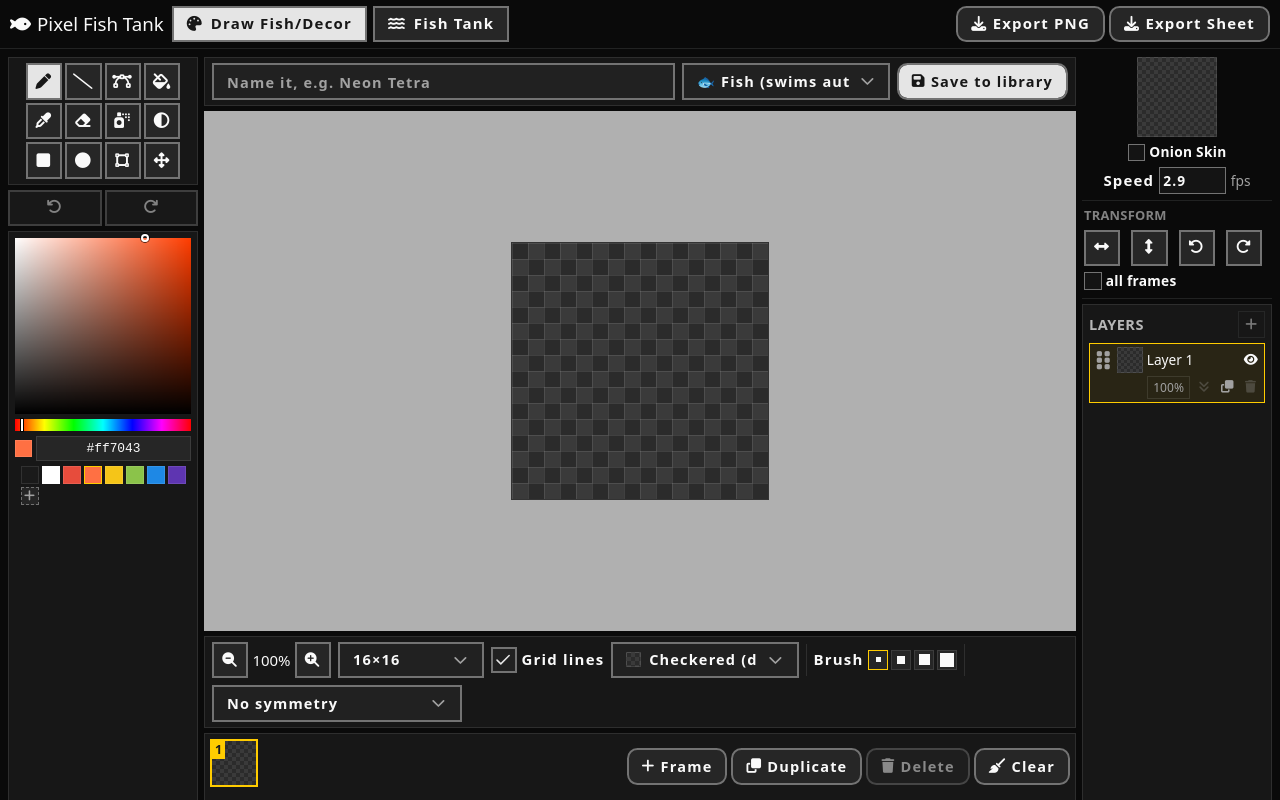
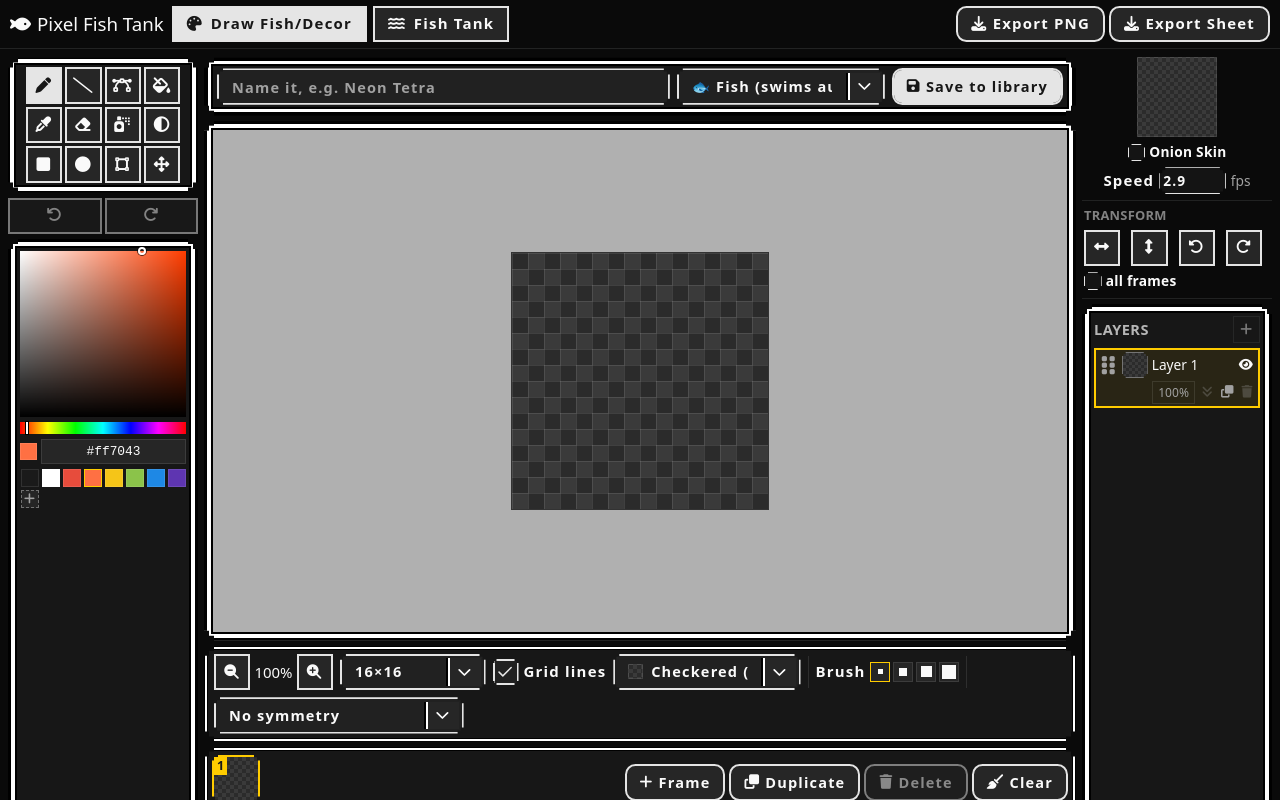
Before and after one commit to Pannatorn01/FishTank_react, a React (Vite) app: page / in a window 1280 px wide. Built offline with nearby package versions, Linux system fonts and the light colour scheme; a web font is replaced by a local one.

Commit message:
feat :edit card

```diff
--- a/src/components/ui/alert-dialog.tsx
+++ b/src/components/ui/alert-dialog.tsx
@@ -56,7 +56,7 @@ function AlertDialogContent({
         data-slot="alert-dialog-content"
         data-size={size}
         className={cn(
-          "group/alert-dialog-content fixed top-1/2 left-1/2 z-50 grid w-full -translate-x-1/2 -translate-y-1/2 gap-4 rounded-xl bg-popover p-4 text-popover-foreground ring-1 ring-foreground/10 duration-100 outline-none data-[size=default]:max-w-xs data-[size=sm]:max-w-xs data-[size=default]:sm:max-w-sm data-open:animate-in data-open:fade-in-0 data-open:zoom-in-95 data-closed:animate-out data-closed:fade-out-0 data-closed:zoom-out-95",
+          "retro group/alert-dialog-content pixel-corners-lg fixed top-1/2 left-1/2 z-50 grid w-full -translate-x-1/2 -translate-y-1/2 gap-4 rounded-none border-2 border-foreground dark:border-ring bg-popover p-4 text-popover-foreground duration-100 outline-none data-[size=default]:max-w-xs data-[size=sm]:max-w-xs data-[size=default]:sm:max-w-sm data-open:animate-in data-open:fade-in-0 data-open:zoom-in-95 data-closed:animate-out data-closed:fade-out-0 data-closed:zoom-out-95",
           className
         )}
         {...props}
@@ -89,7 +89,7 @@ function AlertDialogFooter({
     <div
       data-slot="alert-dialog-footer"
       className={cn(
-        "-mx-4 -mb-4 flex flex-col-reverse gap-2 rounded-b-xl border-t bg-muted/50 p-4 group-data-[size=sm]/alert-dialog-content:grid group-data-[size=sm]/alert-dialog-content:grid-cols-2 sm:flex-row sm:justify-end",
+        "-mx-4 -mb-4 flex flex-col-reverse gap-2 border-t-2 border-foreground dark:border-ring bg-muted/50 p-4 group-data-[size=sm]/alert-dialog-content:grid group-data-[size=sm]/alert-dialog-content:grid-cols-2 sm:flex-row sm:justify-end",
         className
       )}
       {...props}
--- a/src/components/ui/button.tsx
+++ b/src/components/ui/button.tsx
@@ -5,7 +5,7 @@ import { Slot } from "radix-ui"
 import { cn } from "@/lib/utils"
 
 const buttonVariants = cva(
-  "retro group/button inline-flex shrink-0 items-center justify-center rounded-none border-2 border-foreground dark:border-ring bg-clip-padding text-sm font-medium whitespace-nowrap transition-all outline-none select-none focus-visible:ring-3 focus-visible:ring-ring/50 active:not-aria-[haspopup]:translate-y-1 disabled:pointer-events-none disabled:opacity-50 aria-invalid:border-destructive aria-invalid:ring-3 aria-invalid:ring-destructive/20 dark:aria-invalid:border-destructive/50 dark:aria-invalid:ring-destructive/40 [&_svg]:pointer-events-none [&_svg]:shrink-0 [&_svg:not([class*='size-'])]:size-4",
+  "retro pixel-bevel group/button inline-flex shrink-0 items-center justify-center rounded-none border-2 border-foreground dark:border-ring bg-clip-padding text-sm font-medium whitespace-nowrap transition-all outline-none select-none focus-visible:ring-3 focus-visible:ring-ring/50 active:not-aria-[haspopup]:translate-y-1 disabled:pointer-events-none disabled:opacity-50 aria-invalid:border-destructive aria-invalid:ring-3 aria-invalid:ring-destructive/20 dark:aria-invalid:border-destructive/50 dark:aria-invalid:ring-destructive/40 [&_svg]:pointer-events-none [&_svg]:shrink-0 [&_svg:not([class*='size-'])]:size-4",
   {
     variants: {
       variant: {
--- a/src/components/ui/checkbox.tsx
+++ b/src/components/ui/checkbox.tsx
@@ -14,7 +14,7 @@ function Checkbox({
     <CheckboxPrimitive.Root
       data-slot="checkbox"
       className={cn(
-        "peer relative flex size-5 shrink-0 items-center justify-center rounded-none border-2 border-foreground dark:border-ring transition-colors outline-none group-has-disabled/field:opacity-50 group-has-[:focus-visible]/field-label:ring-0 after:absolute after:-inset-x-3 after:-inset-y-2 focus-visible:ring-3 focus-visible:ring-ring/50 disabled:cursor-not-allowed disabled:opacity-50 aria-invalid:border-destructive aria-invalid:ring-3 aria-invalid:ring-destructive/20 dark:bg-input/30 dark:aria-invalid:border-destructive/50 dark:aria-invalid:ring-destructive/40 data-checked:bg-primary data-checked:text-primary",
+        "peer relative flex size-5 shrink-0 items-center justify-center rounded-none pixel-corners-sm border-2 border-foreground dark:border-ring transition-colors outline-none group-has-disabled/field:opacity-50 group-has-[:focus-visible]/field-label:ring-0 after:absolute after:-inset-x-3 after:-inset-y-2 focus-visible:ring-3 focus-visible:ring-ring/50 disabled:cursor-not-allowed disabled:opacity-50 aria-invalid:border-destructive aria-invalid:ring-3 aria-invalid:ring-destructive/20 dark:bg-input/30 dark:aria-invalid:border-destructive/50 dark:aria-invalid:ring-destructive/40 data-checked:bg-primary data-checked:text-primary",
         className
       )}
       {...props}
--- a/src/components/ui/input.tsx
+++ b/src/components/ui/input.tsx
@@ -8,7 +8,7 @@ function Input({ className, type, ...props }: React.ComponentProps<"input">) {
       type={type}
       data-slot="input"
       className={cn(
-        "retro h-7 w-full min-w-0 rounded-none border-2 border-foreground dark:border-ring bg-transparent px-2.5 py-1 text-base transition-colors outline-none file:inline-flex file:h-6 file:border-0 file:bg-transparent file:text-sm file:font-medium file:text-foreground placeholder:text-muted-foreground focus-visible:ring-3 focus-visible:ring-ring/50 disabled:pointer-events-none disabled:cursor-not-allowed disabled:bg-input/50 disabled:opacity-50 aria-invalid:border-destructive aria-invalid:ring-3 aria-invalid:ring-destructive/20 md:text-sm dark:bg-input/30 dark:disabled:bg-input/80 dark:aria-invalid:border-destructive/50 dark:aria-invalid:ring-destructive/40",
+        "retro pixel-corners h-7 w-full min-w-0 rounded-none border-2 border-foreground dark:border-ring bg-transparent px-2.5 py-1 text-base transition-colors outline-none file:inline-flex file:h-6 file:border-0 file:bg-transparent file:text-sm file:font-medium file:text-foreground placeholder:text-muted-foreground focus-visible:ring-3 focus-visible:ring-ring/50 disabled:pointer-events-none disabled:cursor-not-allowed disabled:bg-input/50 disabled:opacity-50 aria-invalid:border-destructive aria-invalid:ring-3 aria-invalid:ring-destructive/20 md:text-sm dark:bg-input/30 dark:disabled:bg-input/80 dark:aria-invalid:border-destructive/50 dark:aria-invalid:ring-destructive/40",
         className
       )}
       {...props}
--- a/src/components/ui/select.tsx
+++ b/src/components/ui/select.tsx
@@ -42,14 +42,14 @@ function SelectTrigger({
       data-slot="select-trigger"
       data-size={size}
       className={cn(
-        "retro flex w-fit items-center justify-between gap-1.5 rounded-none border-2 border-foreground dark:border-ring bg-transparent py-2 pr-2 pl-2.5 text-sm whitespace-nowrap transition-colors outline-none select-none focus-visible:ring-3 focus-visible:ring-ring/50 disabled:cursor-not-allowed disabled:opacity-50 aria-invalid:border-destructive aria-invalid:ring-3 aria-invalid:ring-destructive/20 data-placeholder:text-muted-foreground data-[size=default]:h-7 data-[size=sm]:h-6 *:data-[slot=select-value]:line-clamp-1 *:data-[slot=select-value]:flex *:data-[slot=select-value]:items-center *:data-[slot=select-value]:gap-1.5 dark:bg-input/30 dark:hover:bg-input/50 dark:aria-invalid:border-destructive/50 dark:aria-invalid:ring-destructive/40 [&_svg]:pointer-events-none [&_svg]:shrink-0 [&_svg:not([class*='size-'])]:size-4",
+        "retro pixel-corners flex w-fit items-center justify-between gap-1.5 rounded-none border-2 border-foreground dark:border-ring bg-transparent py-2 pr-2 pl-2.5 text-sm whitespace-nowrap transition-colors outline-none select-none focus-visible:ring-3 focus-visible:ring-ring/50 disabled:cursor-not-allowed disabled:opacity-50 aria-invalid:border-destructive aria-invalid:ring-3 aria-invalid:ring-destructive/20 data-placeholder:text-muted-foreground data-[size=default]:h-7 data-[size=sm]:h-6 *:data-[slot=select-value]:line-clamp-1 *:data-[slot=select-value]:flex *:data-[slot=select-value]:items-center *:data-[slot=select-value]:gap-1.5 dark:bg-input/30 dark:hover:bg-input/50 dark:aria-invalid:border-destructive/50 dark:aria-invalid:ring-destructive/40 [&_svg]:pointer-events-none [&_svg]:shrink-0 [&_svg:not([class*='size-'])]:size-4",
         className
       )}
       {...props}
     >
       {children}
-      <SelectPrimitive.Icon asChild>
-        <ChevronDownIcon className="pointer-events-none size-4 text-muted-foreground" />
+      <SelectPrimitive.Icon className="select-arrow-segment">
+        <ChevronDownIcon className="pointer-events-none size-4" />
       </SelectPrimitive.Icon>
     </SelectPrimitive.Trigger>
   )
@@ -67,7 +67,7 @@ function SelectContent({
       <SelectPrimitive.Content
         data-slot="select-content"
         data-align-trigger={position === "item-aligned"}
-        className={cn("retro relative z-50 max-h-(--radix-select-content-available-height) min-w-36 origin-(--radix-select-content-transform-origin) overflow-x-hidden overflow-y-auto rounded-none border-2 border-foreground dark:border-ring bg-popover text-popover-foreground shadow-none duration-100 data-[align-trigger=true]:animate-none data-[side=bottom]:slide-in-from-top-2 data-[side=left]:slide-in-from-right-2 data-[side=right]:slide-in-from-left-2 data-[side=top]:slide-in-from-bottom-2 data-open:animate-in data-open:fade-in-0 data-open:zoom-in-95 data-closed:animate-out data-closed:fade-out-0 data-closed:zoom-out-95", position ==="popper"&&"data-[side=bottom]:translate-y-1 data-[side=left]:-translate-x-1 data-[side=right]:translate-x-1 data-[side=top]:-translate-y-1", className )}
+        className={cn("retro pixel-corners-lg relative z-50 max-h-(--radix-select-content-available-height) min-w-36 origin-(--radix-select-content-transform-origin) overflow-x-hidden overflow-y-auto rounded-none border-2 border-foreground dark:border-ring bg-popover text-popover-foreground shadow-none duration-100 data-[align-trigger=true]:animate-none data-[side=bottom]:slide-in-from-top-2 data-[side=left]:slide-in-from-right-2 data-[side=right]:slide-in-from-left-2 data-[side=top]:slide-in-from-bottom-2 data-open:animate-in data-open:fade-in-0 data-open:zoom-in-95 data-closed:animate-out data-closed:fade-out-0 data-closed:zoom-out-95", position ==="popper"&&"data-[side=bottom]:translate-y-1 data-[side=left]:-translate-x-1 data-[side=right]:translate-x-1 data-[side=top]:-translate-y-1", className )}
         position={position}
         align={align}
         {...props}
--- a/src/hooks/usePixelEditor.ts
+++ b/src/hooks/usePixelEditor.ts
@@ -1761,10 +1761,8 @@ class PixelEditorEngine {
       const shown = this.moveBuffer && this.selection && !this.selectionDraft ? shiftBox(activeBox, this.moveDelta) : activeBox;
       ctx.save();
       ctx.strokeStyle = '#ffcc00';
-      ctx.lineWidth = 1;
-      ctx.setLineDash([4, 3]);
+      ctx.lineWidth = 2;
       ctx.strokeRect(shown.x0 * cellPx, shown.y0 * cellPx, (shown.x1 - shown.x0 + 1) * cellPx, (shown.y1 - shown.y0 + 1) * cellPx);
-      ctx.setLineDash([]);
       ctx.restore();
 
       if (this.tool === 'select' && this.selection && !this.selectionDraft) {
--- a/src/index.css
+++ b/src/index.css
@@ -17,6 +17,100 @@
   font-size: 0.72rem;
   line-height: 1.6;
   letter-spacing: 0.08em;
+}
+
+/*
+ * Pixel-art notched corners: a 2-step staircase cut at each corner (clip-path), instead of a
+ * rounded or plain square corner - the classic 8-bit/16-bit RPG dialog-box bezel look. Three
+ * fixed pixel sizes (not proportional to the element) so the notch reads as a consistent "tile"
+ * size across the whole UI, matching how real pixel-art panels use a fixed-size corner sprite.
+ * sm = tiny controls (checkboxes, swatches), default = buttons/inputs/selects, lg = cards/dialogs.
+ * Defined as custom properties (not just classes) so plain app CSS rules can also do
+ * `clip-path: var(--clip-pixel-lg)` without needing a Tailwind class on the element.
+ */
+:root {
+  --clip-pixel-sm: polygon(
+    0 4px, 2px 4px, 2px 2px, 4px 2px, 4px 0,
+    calc(100% - 4px) 0, calc(100% - 4px) 2px, calc(100% - 2px) 2px, calc(100% - 2px) 4px, 100% 4px,
+    100% calc(100% - 4px), calc(100% - 2px) calc(100% - 4px), calc(100% - 2px) calc(100% - 2px), calc(100% - 4px) calc(100% - 2px), calc(100% - 4px) 100%,
+    4px 100%, 4px calc(100% - 2px), 2px calc(100% - 2px), 2px calc(100% - 4px), 0 calc(100% - 4px)
+  );
+  --clip-pixel: polygon(
+    0 6px, 3px 6px, 3px 3px, 6px 3px, 6px 0,
+    calc(100% - 6px) 0, calc(100% - 6px) 3px, calc(100% - 3px) 3px, calc(100% - 3px) 6px, 100% 6px,
+    100% calc(100% - 6px), calc(100% - 3px) calc(100% - 6px), calc(100% - 3px) calc(100% - 3px), calc(100% - 6px) calc(100% - 3px), calc(100% - 6px) 100%,
+    6px 100%, 6px calc(100% - 3px), 3px calc(100% - 3px), 3px calc(100% - 6px), 0 calc(100% - 6px)
+  );
+  --clip-pixel-lg: polygon(
+    0 10px, 5px 10px, 5px 5px, 10px 5px, 10px 0,
+    calc(100% - 10px) 0, calc(100% - 10px) 5px, calc(100% - 5px) 5px, calc(100% - 5px) 10px, 100% 10px,
+    100% calc(100% - 10px), calc(100% - 5px) calc(100% - 10px), calc(100% - 5px) calc(100% - 5px), calc(100% - 10px) calc(100% - 5px), calc(100% - 10px) 100%,
+    10px 100%, 10px calc(100% - 5px), 5px calc(100% - 5px), 5px calc(100% - 10px), 0 calc(100% - 10px)
+  );
+}
+.pixel-corners-sm { clip-path: var(--clip-pixel-sm); }
+.pixel-corners { clip-path: var(--clip-pixel); }
+.pixel-corners-lg {
+  clip-path: var(--clip-pixel-lg);
+  border: 2px solid #000;
+  box-shadow: inset 0 0 0 4px #fff, inset 0 0 0 6px #000;
+}
+
+/*
+ * Pixel-bevel borders for small controls: light top/left, dark bottom/right - the classic raised
+ * 3D block look (same trick as old Windows/console UI, just chunkier). Piggybacks on the
+ * pixel-corners-* classes already applied to every shared UI primitive (Input, Select,
+ * Checkbox) - that's more reliable than targeting `data-slot` directly, since Radix's
+ * `asChild`/Slot (used by AlertDialogAction/Cancel to render as a Button) can drop a slot-injected
+ * data-slot in favor of the child's own, but always merges classNames together. Buttons use the
+ * plain-square `.pixel-bevel` variant (no notch clip-path) - real clickable buttons stay flat
+ * rectangles with just the raised bevel edge, matching the reference toolbar look, while
+ * `.pixel-corners*` keeps the RPG-dialog notch for non-button chrome. Buttons invert on `:active`
+ * to look pressed-in. Card-scale elements (pixel-corners-lg and the app's own panels) use a
+ * black/white/black concentric ring instead - see each of their own rules below.
+ */
+:root {
+  --bevel-light: #e4e4e4;
+  --bevel-dark: #000000;
+}
+.pixel-corners-sm, .pixel-corners, .pixel-bevel,
+.tank-palette-item, .frame-thumb, .layer-thumb, .brush-size-btn, .swatch-add {
+  border-top-color: var(--bevel-light);
+  border-left-color: var(--bevel-light);
+  border-bottom-color: var(--bevel-light);
+  border-right-color: var(--bevel-light);
+}
+/* Tag+class (not data-slot) so this still matches when Radix's asChild/Slot (AlertDialogAction/Cancel) swaps in its own data-slot. */
+button.pixel-corners:active:not(:disabled), button.pixel-corners-sm:active:not(:disabled), button.pixel-bevel:active:not(:disabled) {
+  border-top-color: var(--bevel-dark);
+  border-left-color: var(--bevel-dark);
+  border-bottom-color: var(--bevel-light);
+  border-right-color: var(--bevel-light);
+}
+
+/*
+ * Aseprite-style concentric black/white/black ring for card-scale panels (canvas viewport, side
+ * panels, dialogs, dropdown popovers): a solid black border, then a white band, then a second
+ * black band - via inset box-shadow so it stays inside the pixel-corners-lg clip-path instead of
+ * being clipped off (an outset ring would extend past the clip region and get cut away).
+ */
+.card-ring {
+  border: 2px solid #000;
+  box-shadow: inset 0 0 0 4px #fff, inset 0 0 0 6px #000;
+}
+
+/* Select trigger: a distinct arrow segment on the right edge, like Aseprite's split dropdown button. */
+.select-arrow-segment {
+  display: inline-flex;
+  align-items: center;
+  justify-content: center;
+  align-self: stretch;
+  margin: -8px -8px -8px 6px;
+  padding: 0 6px;
+  background: var(--secondary);
+  color: var(--secondary-foreground);
+  border-left: 2px solid #000;
+  box-shadow: inset 2px 0 0 #fff;
 }
 
 @theme inline {
@@ -182,8 +276,10 @@ main { flex: 1; overflow: auto; padding: 8px; min-height: 0; }
   justify-content: center;
   gap: 3px;
   background: var(--card);
-  border: 1px solid var(--border);
-  padding: 5px;
+  border: 2px solid #000;
+  box-shadow: inset 0 0 0 4px #fff, inset 0 0 0 6px #000;
+  padding: 8px;
+  clip-path: var(--clip-pixel-lg);
 }
 .tool-actions { display: flex; gap: 3px; }
 .tool-actions > * { flex: 1; }
@@ -192,12 +288,16 @@ main { flex: 1; overflow: auto; padding: 8px; min-height: 0; }
 
 .pixel-canvas-wrap {
   background: #b0b0b0;
-  padding: 8px;
+  padding: 9px;
   overflow: auto;
   height: min(520px, 68vh);
   display: grid;
   place-items: center;
+  border: 3px solid #000;
+  box-shadow: inset 0 0 0 4px #fff, inset 0 0 0 6px #000;
+  clip-path: var(--clip-pixel-lg);
 }
+
 .pixel-canvas {
   box-shadow: 0 0 0 1px #333;
   touch-action: none;
@@ -236,9 +336,11 @@ main { flex: 1; overflow: auto; padding: 8px; min-height: 0; }
   gap: 7px;
   flex-wrap: wrap;
   background: var(--card);
-  border: 1px solid var(--border);
-  padding: 5px 7px;
+  border: 1px solid #000;
+  box-shadow: inset 0 0 0 2px #fff, inset 0 0 0 3px #000;
+  padding: 7px 9px;
   font-size: 0.78rem;
+  clip-path: var(--clip-pixel-lg);
 }
 .mini-toggle { display: flex; align-items: center; gap: 5px; }
 .zoom-controls { display: flex; align-items: center; gap: 4px; }
@@ -264,9 +366,11 @@ main { flex: 1; overflow: auto; padding: 8px; min-height: 0; }
   align-items: center;
   gap: 7px;
   background: var(--card);
-  border: 1px solid var(--border);
-  padding: 5px 7px;
+  padding: 7px 9px;
   font-size: 0.78rem;
+  border: 4px solid #000;
+  box-shadow: inset 0 0 0 3px #fff, inset 0 0 0 5px #000;
+  clip-path: var(--clip-pixel-lg);
 }
 .status-name-input { flex: 1 1 160px; min-width: 0; height: 1.75rem; font-size: 0.7rem; }
 .selection-info {
@@ -285,8 +389,10 @@ main { flex: 1; overflow: auto; padding: 8px; min-height: 0; }
   gap: 5px;
   flex-wrap: wrap;
   background: var(--card);
-  border: 1px solid var(--border);
-  padding: 5px;
+  border: 1px solid #000;
+  box-shadow: inset 0 0 0 2px #fff, inset 0 0 0 3px #000;
+  padding: 7px;
+  clip-path: var(--clip-pixel-lg);
 }
 .frame-strip { display: flex; gap: 6px; flex-wrap: wrap; }
 .frame-badge-wrap { position: relative; cursor: grab; align-items: center; }
@@ -298,8 +404,9 @@ main { flex: 1; overflow: auto; padding: 8px; min-height: 0; }
   background-color: #2b2b2b;
   background-image: repeating-conic-gradient(#3a3a3a 0% 25%, #2b2b2b 0% 50%);
   background-size: 8px 8px;
-  border: 2px solid var(--border);
+  border: 2px solid var(--ring);
   display: block;
+  clip-path: var(--clip-pixel);
 }
 .frame-thumb-wrap.active .frame-thumb { border-color: #ffcc00; }
 .frame-num {
@@ -318,11 +425,13 @@ main { flex: 1; overflow: auto; padding: 8px; min-height: 0; }
 
 .palette-panel, .library, .layer-panel {
   background: var(--card);
-  border: 1px solid var(--border);
-  padding: 6px;
+  border: 3px solid #000;
+  box-shadow: inset 0 0 0 4px #fff, inset 0 0 0 6px #000;
+  padding: 9px;
   display: flex;
   flex-direction: column;
   gap: 5px;
+  clip-path: var(--clip-pixel-lg);
 }
 .palette-panel { min-height: 0; }
 
@@ -340,8 +449,8 @@ main { flex: 1; overflow: auto; padding: 8px; min-height: 0; }
   display: flex;
   flex-direction: column;
   gap: 3px;
-  padding: 3px 4px;
-  border: 1px solid transparent;
+  padding: 2px 3px;
+  border: 2px solid transparent;
   background: rgba(255, 255, 255, 0.03);
 }
 .layer-row.active { border-color: #ffcc00; background: rgba(255, 204, 0, 0.08); }
@@ -369,7 +478,8 @@ main { flex: 1; overflow: auto; padding: 8px; min-height: 0; }
   background-color: #2b2b2b;
   background-image: repeating-conic-gradient(#3a3a3a 0% 25%, #2b2b2b 0% 50%);
   background-size: 6px 6px;
-  border: 1px solid var(--border);
+  border: 1px solid var(--ring);
+  clip-path: var(--clip-pixel-sm);
 }
 .layer-name { flex: 1; font-size: 0.66rem; overflow: hidden; text-overflow: ellipsis; white-space: nowrap; }
 .layer-name-input {
@@ -554,11 +664,13 @@ main { flex: 1; overflow: auto; padding: 8px; min-height: 0; }
 .library-card {
   position: relative;
   background: var(--card);
-  border: 1px solid var(--border);
-  padding: 5px;
+  border: 1px solid #000;
+  box-shadow: inset 0 0 0 2px #fff, inset 0 0 0 3px #000;
+  padding: 7px;
   width: 58px;
   text-align: center;
   cursor: pointer;
+  clip-path: var(--clip-pixel);
 }
 .library-card canvas {
   background-color: #2b2b2b;
@@ -599,8 +711,8 @@ main { flex: 1; overflow: auto; padding: 8px; min-height: 0; }
   flex: 1;
   min-width: 0;
   overflow: hidden;
-  border: 4px solid var(--foreground);
-  box-shadow: inset 0 0 0 2px #000, inset 0 0 0 3px rgba(255, 255, 255, 0.25);
+  border: 2px solid #000;
+  box-shadow: inset 0 0 0 4px #fff, inset 0 0 0 6px #000;
   min-height: 320px;
 }
 .tank-canvas { display: block; width: 100%; height: 100%; touch-action: none; }
@@ -649,12 +761,14 @@ main { flex: 1; overflow: auto; padding: 8px; min-height: 0; }
 .tank-palette {
   flex: 0 0 190px;
   background: var(--card);
-  border: 1px solid var(--border);
-  padding: 8px;
+  border: 2px solid #000;
+  box-shadow: inset 0 0 0 4px #fff, inset 0 0 0 6px #000;
+  padding: 10px;
   display: flex;
   flex-direction: column;
   gap: 6px;
   overflow-y: auto;
+  clip-path: var(--clip-pixel-lg);
 }
 .palette-hint { font-size: 0.74rem; margin: 0; opacity: 0.7; }
 .tank-palette-list { display: flex; flex-direction: column; gap: 6px; overflow-y: auto; }
@@ -663,10 +777,11 @@ main { flex: 1; overflow: auto; padding: 8px; min-height: 0; }
   align-items: center;
   gap: 6px;
   padding: 5px;
-  border: 1px solid var(--border);
+  border: 1px solid var(--ring);
   cursor: grab;
   touch-action: none;
   user-select: none;
+  clip-path: var(--clip-pixel-sm);
 }
 .tank-palette-item span { font-size: 0.74rem; }
 .tank-clear-btn {
```
